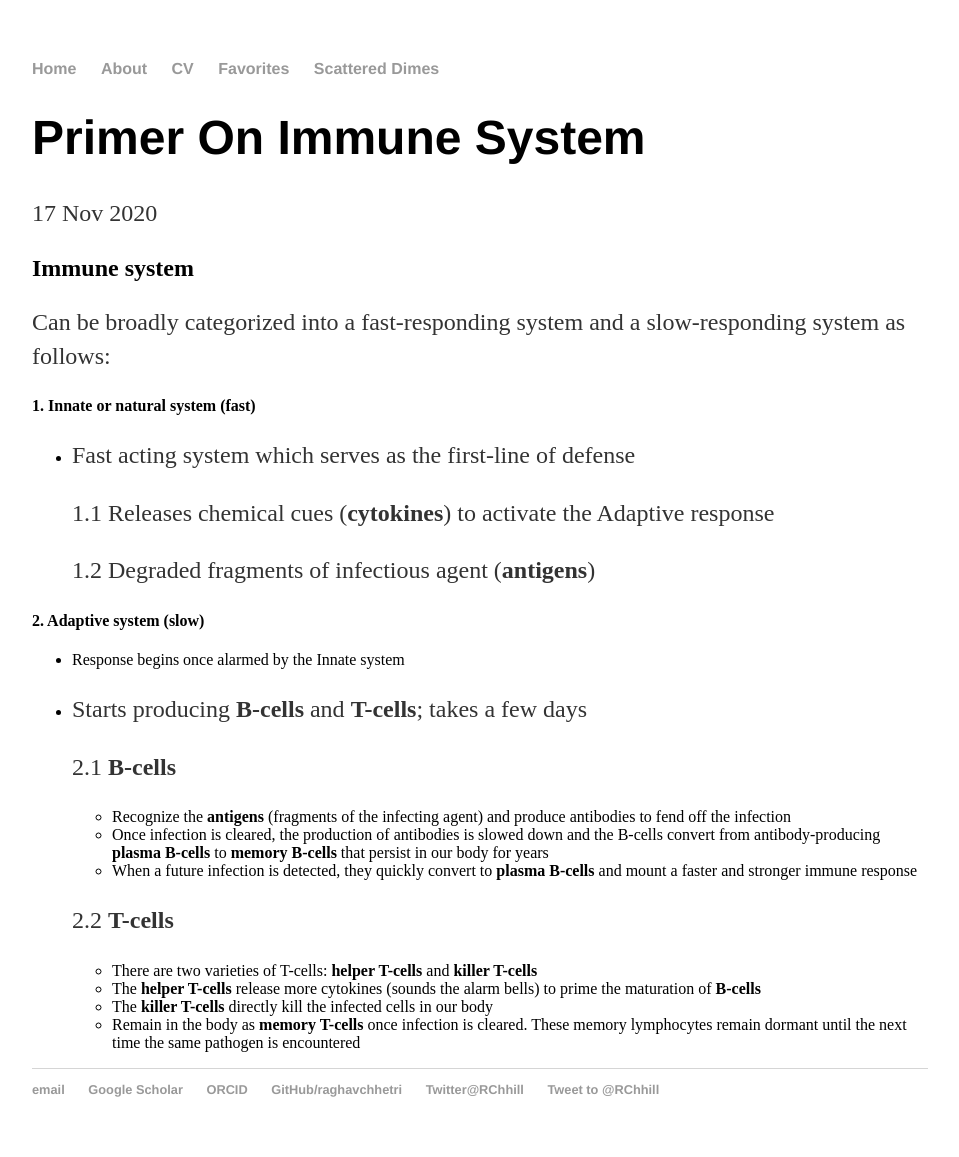
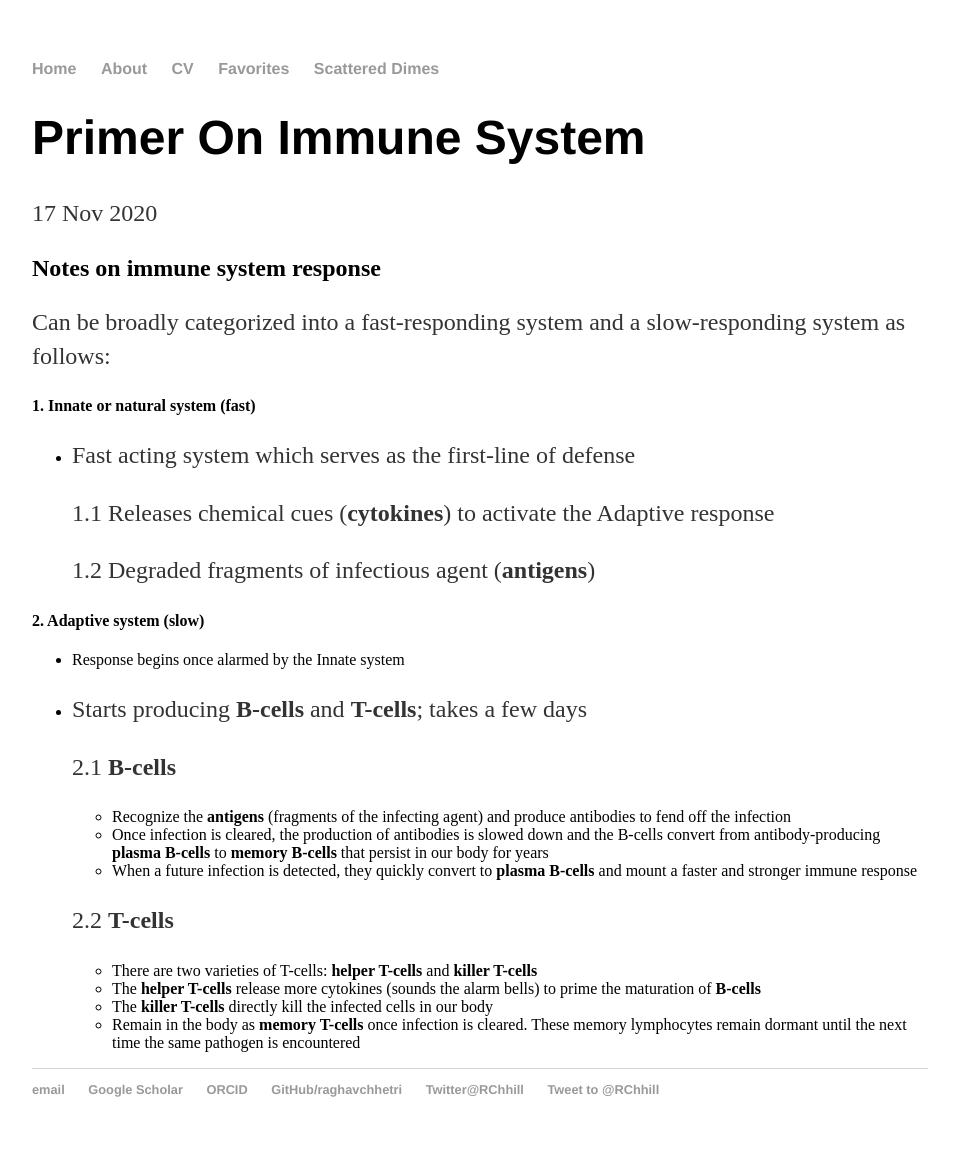
Before and after one commit to raghavchhetri/raghavchhetri.github.io, a Jekyll site: the page built from _posts/2020-11-17-primer-on-immune-system.md, in a window 1280 px wide. Shown: the whole page, without its empty margins (160-1119 px from the left). Built offline with Jekyll 4.4.1, drawn with Linux system fonts in a browser that asks for light colours; our own code applies the rules of GitHub Pages for plain Markdown files; comment, search, counter and statistics services are not loaded.

Commit message:
Update 2020-11-17-primer-on-immune-system.md

```diff
--- a/_posts/2020-11-17-primer-on-immune-system.md
+++ b/_posts/2020-11-17-primer-on-immune-system.md
@@ -1,4 +1,4 @@
-## Immune system
+## Notes on immune system response
 
 Can be broadly categorized into a fast-responding system and a slow-responding system as follows:
 
```
